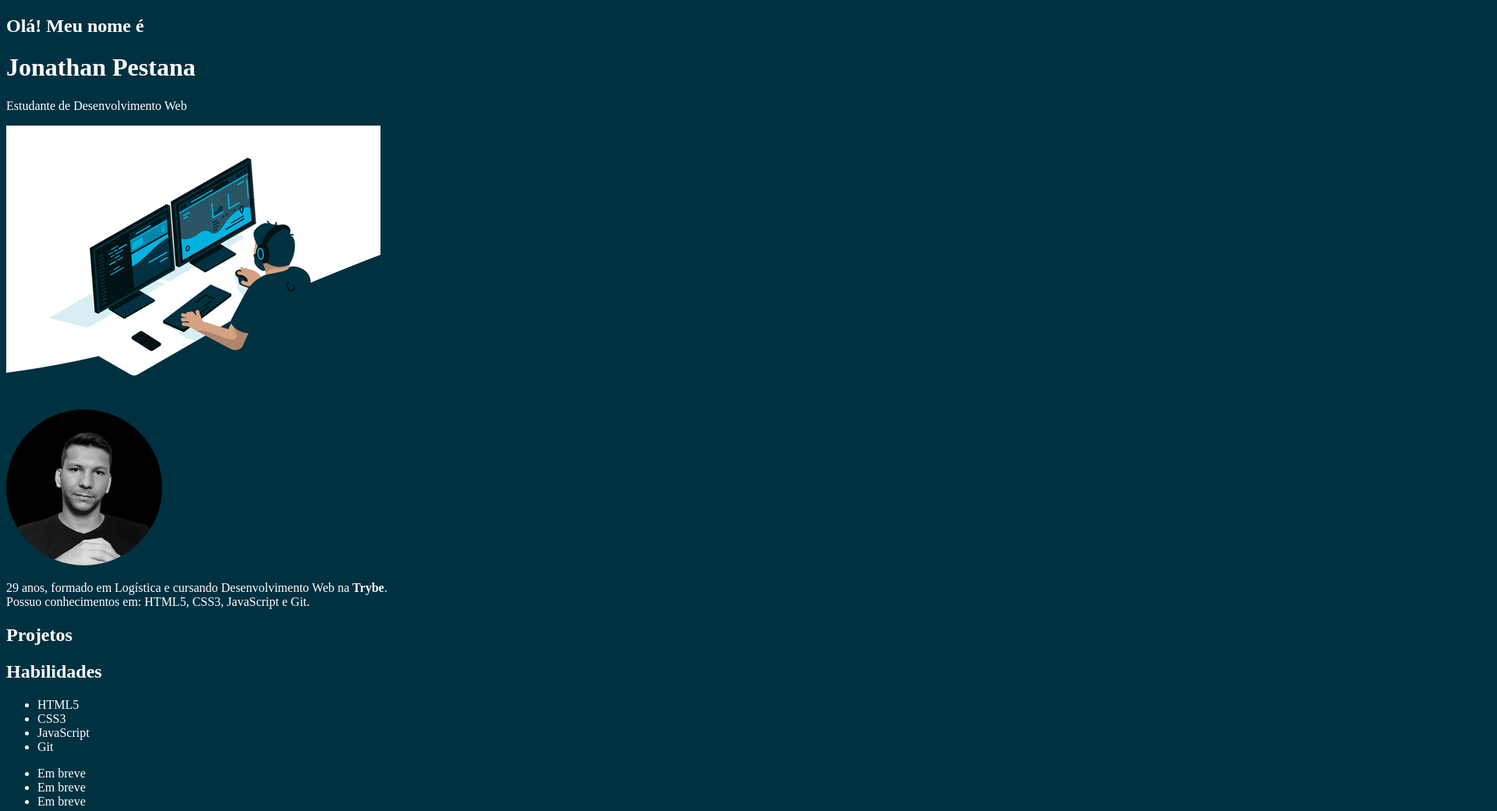
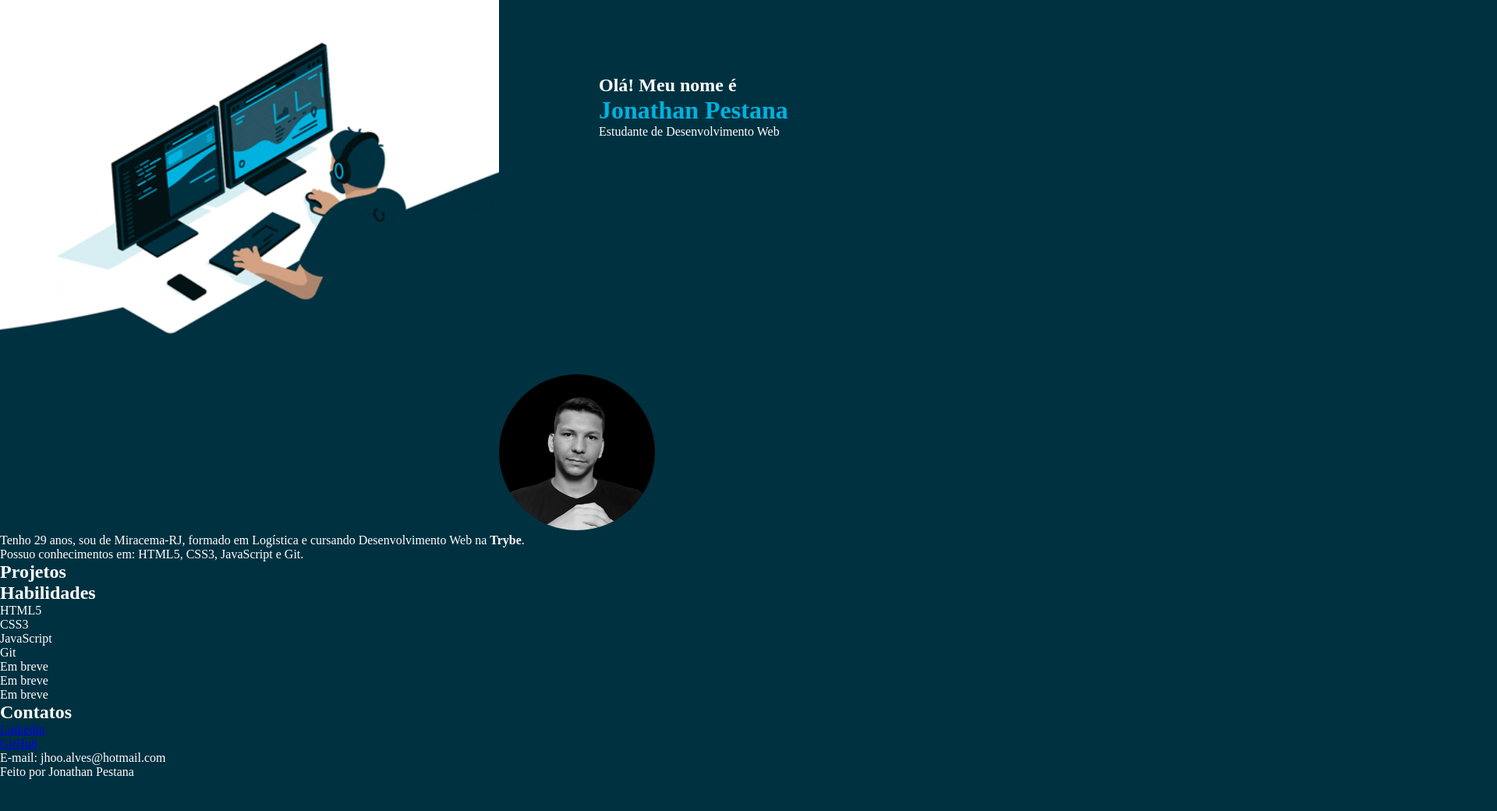
Before and after one commit to jonathanpestana/jonathanpestana.github.io, a plain HTML site: page index.html in a window 1280 px wide. Shown: the top 1040 px of the page at 78% size, 1920 px wide, since content can reach past the window. After the commit the page ends 999 px from the top, so only its background shows below. Drawn offline with Linux system fonts and the light colour scheme.

Commit message:
Distribuição dos itens na tela inicial

```diff
--- a/index.html
+++ b/index.html
@@ -11,20 +11,27 @@
 
 <body>
 
-    <h2>Olá! Meu nome é</h2>
-    <h1>Jonathan Pestana</h1>
-    <p>Estudante de Desenvolvimento Web</p>
+    <div id="header">
 
-    <img src="img/giphy.gif" alt="Animação de pessoa programando">
+        <img id="gif" src="img/giphy.gif" alt="Animação de pessoa programando">
 
-    <br>
+        <div id="apresentacao">
+            <h2>Olá! Meu nome é</h2>
+            <h1 id="nome">Jonathan Pestana</h1>
+            <p>Estudante de Desenvolvimento Web</p>
+        </div>
 
-    <img id="foto-perfil" src="img/foto-portifolio.jpeg" alt="Foto de Jonathan">
+    </div>
 
-    <p>29 anos, formado em Logística e cursando Desenvolvimento Web na <strong>Trybe</strong>.
+    <img id="fotoPerfil" src="img/foto-portifolio.jpeg" alt="Foto de Jonathan">
+
+    <div id="textoResumo">
+        <p>Tenho 29 anos, sou de Miracema-RJ, formado em Logística e cursando Desenvolvimento Web na <strong>Trybe</strong>.
         <br>
         Possuo conhecimentos em: HTML5, CSS3, JavaScript e Git.
     </p>
+    </div>
+
 
     <h2>Projetos</h2>
 
--- a/style.css
+++ b/style.css
@@ -1,9 +1,35 @@
+* {
+    margin: 0;
+    padding: 0;
+}
+
 body {
     background-color: #003140;
     color: white;
 }
 
-#foto-perfil {
+#header {
+    height: 60vh;
+}
+
+#gif {
+    position: absolute;
+    width: 50%;
+}
+
+#apresentacao {
+    position: relative;
+    left: 60%;
+    top: 20%;
+}
+
+#nome {
+    color: #00B2DF;
+}
+
+#fotoPerfil {
+    position: relative;
     width: 200px;
     border-radius: 50%;
+    left: 50%;
 }
```
